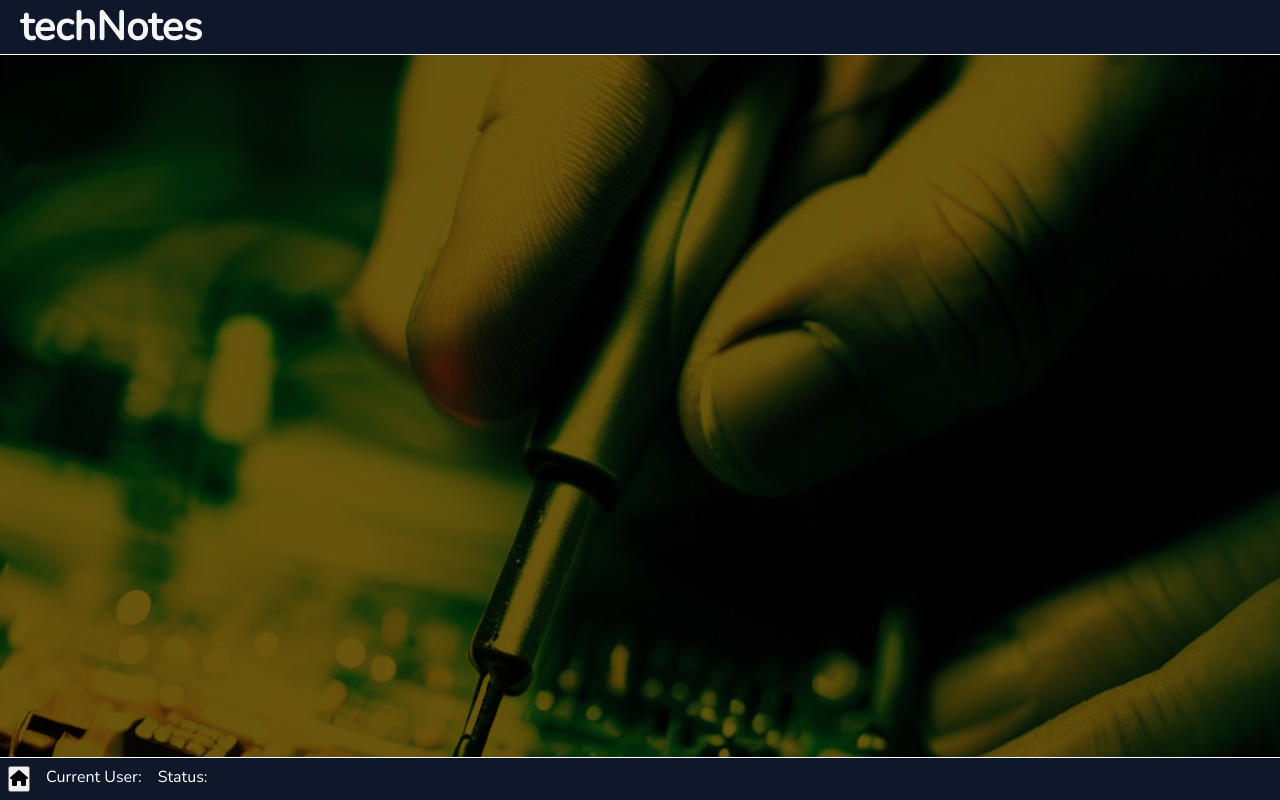
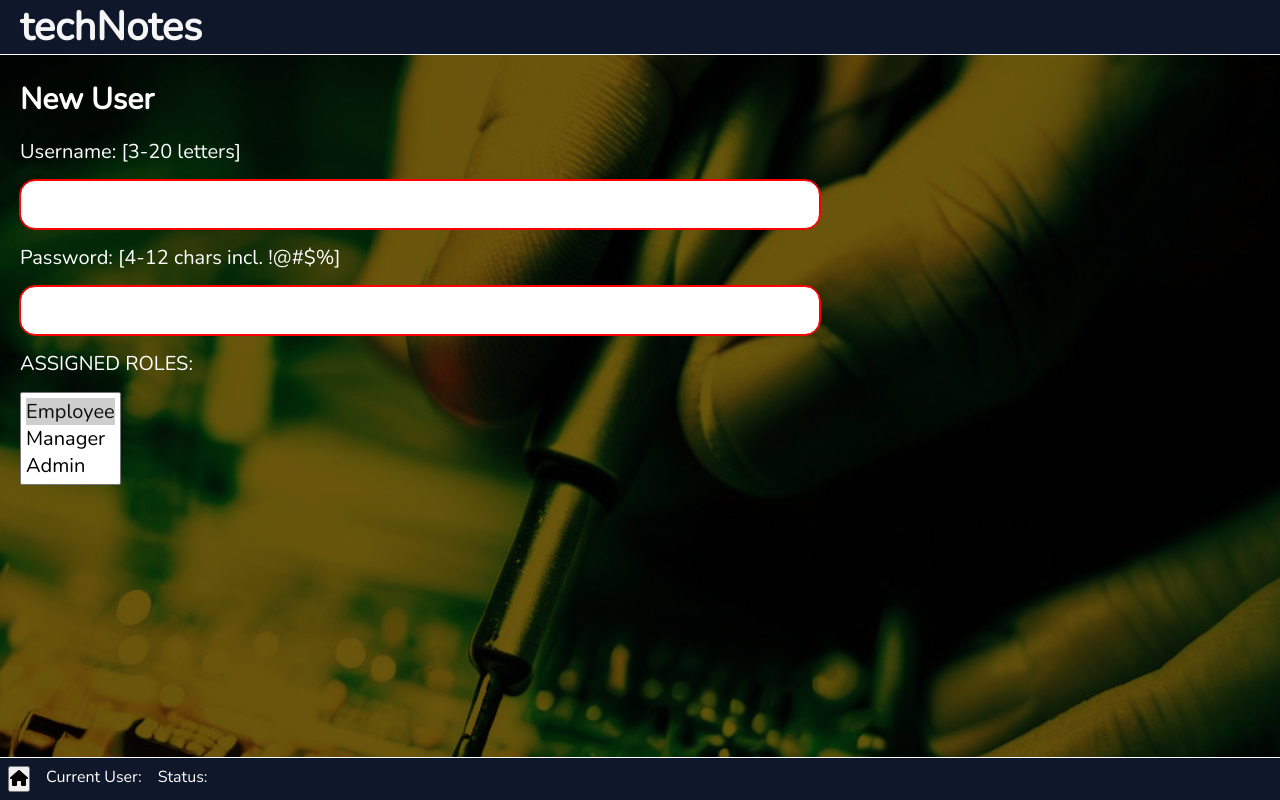
Before and after one commit to sayalisankhe5/mernapp, a React (Create React App) app in the folder frontend/: page /dash/users/new in a window 1280 px wide. Built offline with nearby package versions, Linux system fonts and the light colour scheme.

Commit message:
Update NewUser.js

```diff
--- a/frontend/src/components/Users/Forms/NewUser.js
+++ b/frontend/src/components/Users/Forms/NewUser.js
@@ -1,5 +1,129 @@
+import { useEffect, useState } from "react";
+import { FontAwesomeIcon } from "@fortawesome/react-fontawesome";
+import { faSave } from "@fortawesome/free-solid-svg-icons";
+import { useNavigate } from "react-router-dom";
+import { useAddNewUserMutation } from "../usersApiSlice";
+import { ROLES } from "../../../config/roles";
 const NewUser = () => {
-  return <></>;
+  const USERNAME_REGEX = /^[A-z]{3-20}$/;
+  const PSWD_REGEX = /^[A-z0-9!@#$%]{4-12}$/;
+
+  const [username, setUsername] = useState("");
+  const [validUsername, setValidUsername] = useState(false);
+  const [password, setPassword] = useState("");
+  const [validPassword, setValidPassword] = useState(false);
+  const [roles, setRoles] = useState(["Employee"]);
+  const navigate = useNavigate();
+  const [addNewUser, { isLoading, isSuccess, isError, error }] =
+    useAddNewUserMutation();
+
+  const handleUsernameChange = (e) => {
+    setUsername(e.target.value);
+  };
+  const handlePasswordChange = (e) => {
+    setPassword(e.target.value);
+  };
+  const canSave =
+    [roles.length, validPassword, validUsername].every(Boolean) && !isLoading;
+  const onSubmitHandler = async (e) => {
+    e.preventDefault();
+    if (canSave) {
+      await addNewUser({ username, password, roles });
+    }
+  };
+  const options = Object.values(ROLES).map((r) => {
+    return (
+      <option key={r} value={r}>
+        {r}
+      </option>
+    );
+  });
+
+  const onRolesChanged = (e) => {
+    const values = Array.from(e.target.selectedOptions, (option) => {
+      return option.value;
+    });
+
+    setRoles(values);
+  };
+
+  useEffect(() => {
+    setValidUsername(USERNAME_REGEX.test(username));
+  }, [username]);
+  useEffect(() => {
+    setValidPassword(PSWD_REGEX.test(password));
+  }, [password]);
+  useEffect(() => {
+    if (isSuccess) {
+      setUsername("");
+      setPassword("");
+      setRoles([]);
+      navigate("/dash/users");
+    }
+  }, [isSuccess]);
+
+  const errClass = isError ? "errmsg" : "offscreen";
+  const validUserClass = !validUsername ? "form__input--incomplete" : "";
+  const validPwdClass = !validPassword ? "form__input--incomplete" : "";
+  const validRolesClass = !Boolean(roles.length)
+    ? "form__input--incomplete"
+    : "";
+
+  return (
+    <>
+      <p className={errClass}>{error?.data?.message}</p>
+
+      <form className="form" onSubmit={onSubmitHandler}>
+        <div className="form__title-row">
+          <h2>New User</h2>
+          <div className="form__action-buttons">
+            <button className="icon-button" title="Save" disabled={!canSave}>
+              <FontAwesomeIcon icon={faSave} />
+            </button>
+          </div>
+        </div>
+        <label className="form__label" htmlFor="username">
+          Username: <span className="nowrap">[3-20 letters]</span>
+        </label>
+        <input
+          className={`form__input ${validUserClass}`}
+          id="username"
+          name="username"
+          type="text"
+          autoComplete="off"
+          value={username}
+          onChange={handleUsernameChange}
+        />
+
+        <label className="form__label" htmlFor="password">
+          Password: <span className="nowrap">[4-12 chars incl. !@#$%]</span>
+        </label>
+        <input
+          className={`form__input ${validPwdClass}`}
+          id="password"
+          name="password"
+          type="password"
+          value={password}
+          onChange={handlePasswordChange}
+        />
+
+        <label className="form__label" htmlFor="roles">
+          ASSIGNED ROLES:
+        </label>
+        <select
+          id="roles"
+          name="roles"
+          className={`form__select ${validRolesClass}`}
+          multiple={true}
+          size="3"
+          value={roles}
+          onChange={onRolesChanged}
+        >
+          {options}
+        </select>
+      </form>
+    </>
+  );
 };
 
 export default NewUser;
```
